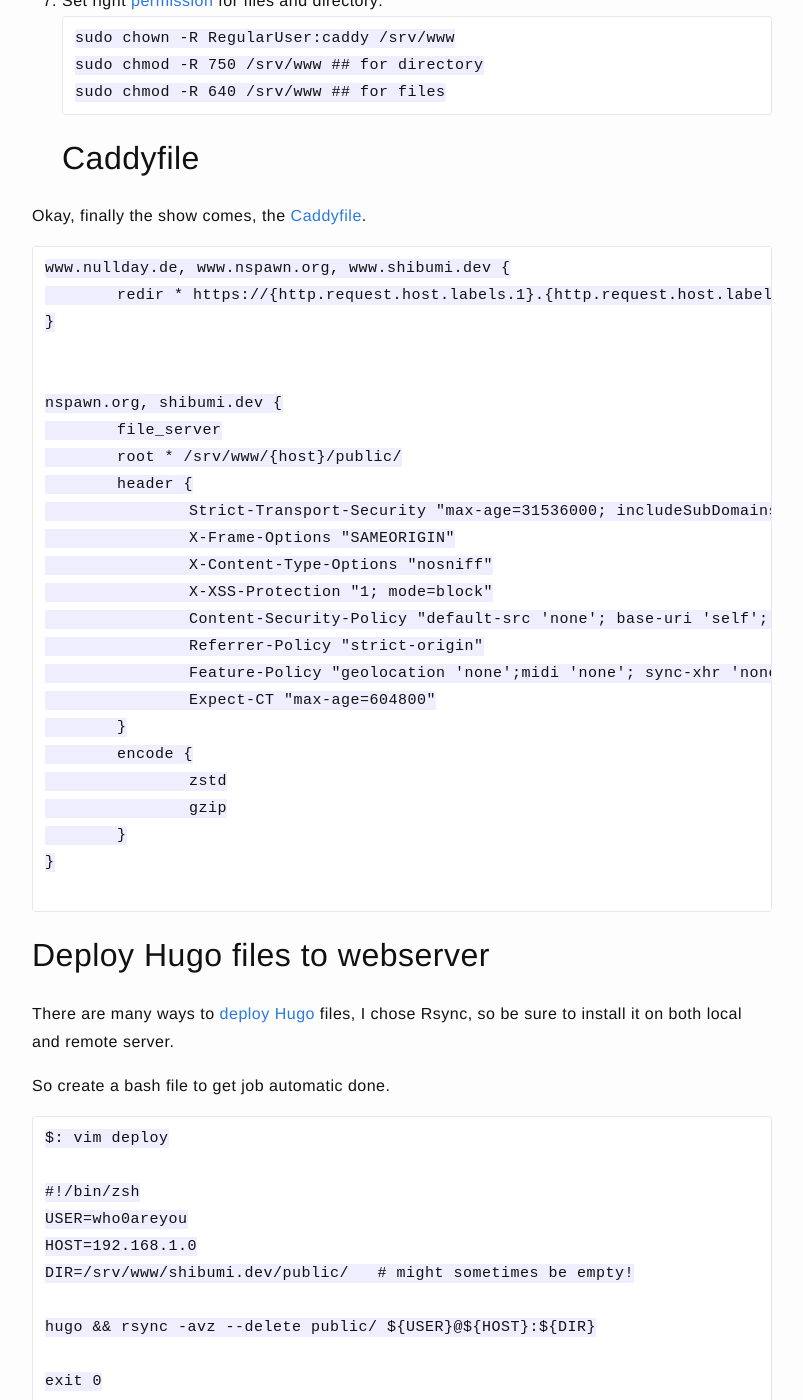
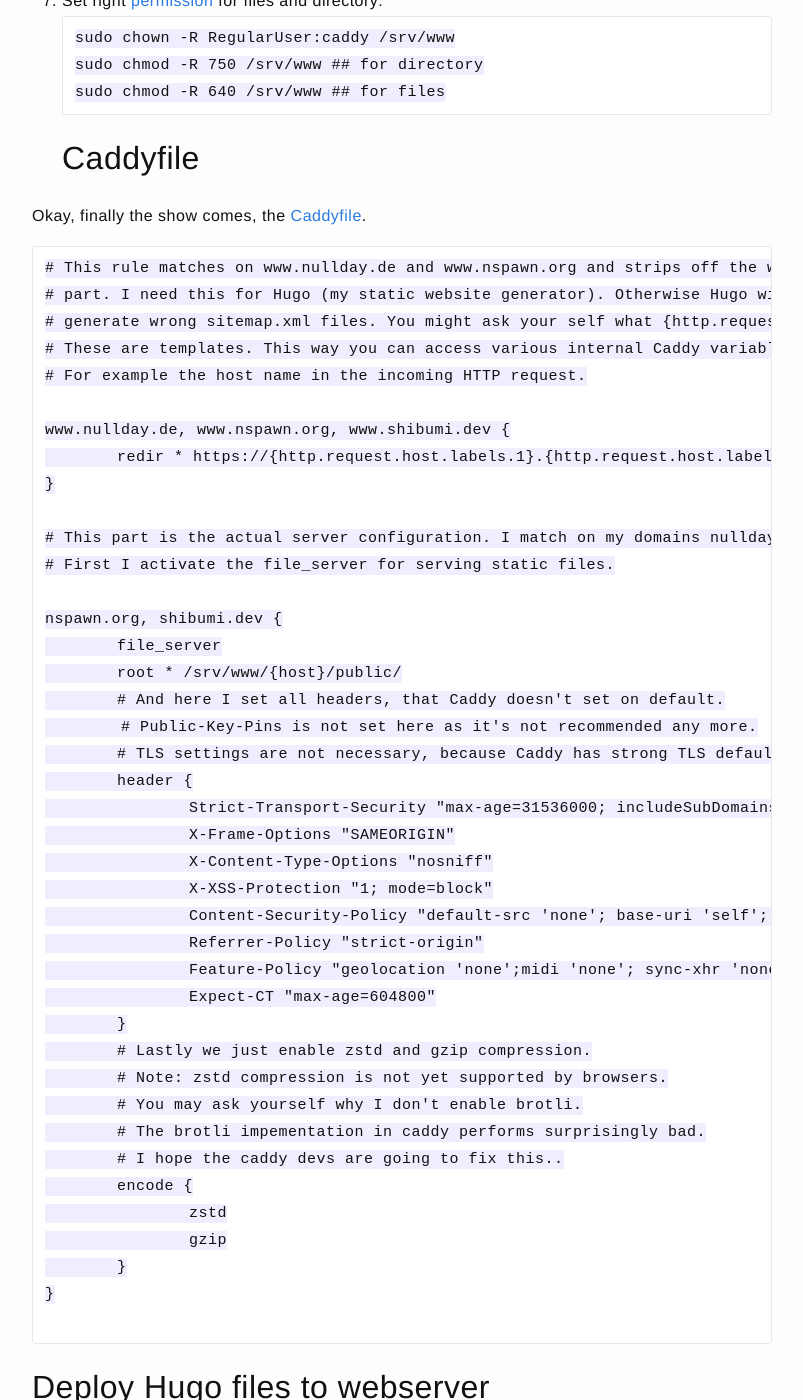
Before and after one commit to jazzi/jazzi.github.io, a Jekyll site: the page built from _posts/2021-09-14-install-hugo-with-caddy2-in-centos7.md, in a window 1280 px wide and 1400 px high, scrolled down 1644 px. Shown: the whole window, without its empty margins (238-1041 px from the left). Built offline with Jekyll 4.4.1, drawn with Linux system fonts in a browser that asks for light colours.

Commit message:
update post

````diff
--- a/_posts/2021-09-14-install-hugo-with-caddy2-in-centos7.md
+++ b/_posts/2021-09-14-install-hugo-with-caddy2-in-centos7.md
@@ -45,14 +45,25 @@ sudo chmod -R 640 /srv/www ## for files
 Okay, finally the show comes, the [Caddyfile](https://shibumi.dev/posts/new-caddyfile-and-more/).
 
 ```
+# This rule matches on www.nullday.de and www.nspawn.org and strips off the www
+# part. I need this for Hugo (my static website generator). Otherwise Hugo will
+# generate wrong sitemap.xml files. You might ask your self what {http.request.host.labels.1} mean.
+# These are templates. This way you can access various internal Caddy variables.
+# For example the host name in the incoming HTTP request.
+
 www.nullday.de, www.nspawn.org, www.shibumi.dev {
 	redir * https://{http.request.host.labels.1}.{http.request.host.labels.0}{path}
 }
 
+# This part is the actual server configuration. I match on my domains nullday.de and nnspawn.org.
+# First I activate the file_server for serving static files.
 
 nspawn.org, shibumi.dev {
 	file_server
 	root * /srv/www/{host}/public/
+	# And here I set all headers, that Caddy doesn't set on default.
+        # Public-Key-Pins is not set here as it's not recommended any more.
+	# TLS settings are not necessary, because Caddy has strong TLS defaults.
 	header {
 		Strict-Transport-Security "max-age=31536000; includeSubDomains; preload; always"
 		X-Frame-Options "SAMEORIGIN"
@@ -63,6 +74,11 @@ nspawn.org, shibumi.dev {
 		Feature-Policy "geolocation 'none';midi 'none'; sync-xhr 'none';microphone 'none';camera 'none';magnetometer 'none';gyroscope 'none';speaker 'none';fullscreen 'self';payment 'none';"
 		Expect-CT "max-age=604800"
 	}
+	# Lastly we just enable zstd and gzip compression.
+	# Note: zstd compression is not yet supported by browsers.
+	# You may ask yourself why I don't enable brotli.
+	# The brotli impementation in caddy performs surprisingly bad.
+	# I hope the caddy devs are going to fix this..
 	encode {
 		zstd
 		gzip
````
